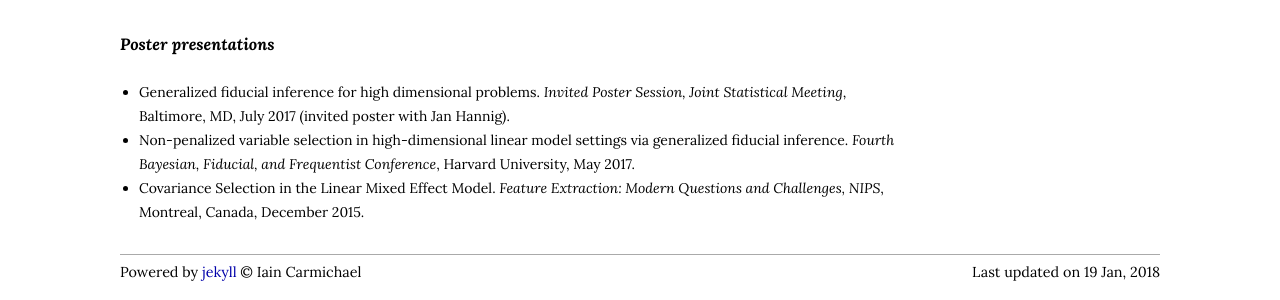
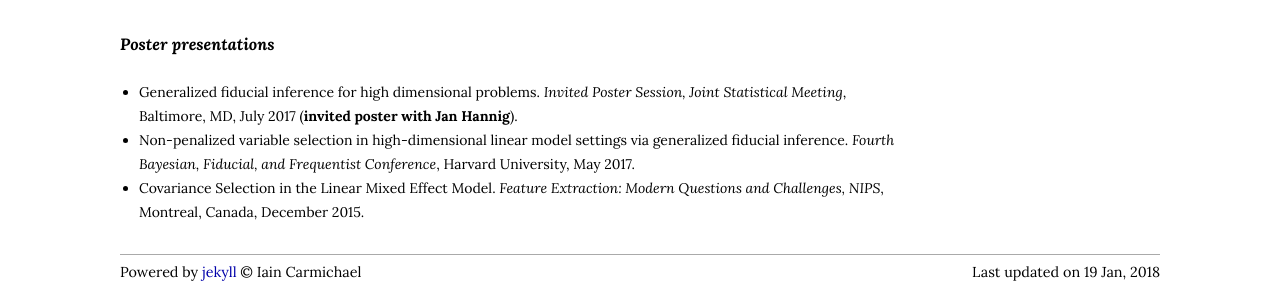
Before and after one commit to jonathanpw/jonathanpw.github.io, a Jekyll site: the page built from research.html, in a window 1280 px wide. Shown: the part 608-908 px from the top of the page. Built offline with Jekyll 4.4.1, drawn with Linux system fonts in a browser that asks for light colours.

Commit message:
initialChanges

```diff
--- a/research.html
+++ b/research.html
@@ -29,7 +29,7 @@ title: Jonathan P Williams | Research
 <h3><i>Poster presentations</i></h3>
 <br>
 <ul>
-    <li> Generalized fiducial inference for high dimensional problems. <i>Invited Poster Session, Joint Statistical Meeting</i>, Baltimore, MD, July 2017 (invited poster with Jan Hannig).</li>
+    <li> Generalized fiducial inference for high dimensional problems. <i>Invited Poster Session, Joint Statistical Meeting</i>, Baltimore, MD, July 2017 (<b>invited poster with Jan Hannig</b>).</li>
 	<li> Non-penalized variable selection in high-dimensional linear model settings via generalized fiducial inference. <i>Fourth Bayesian, Fiducial, and Frequentist Conference</i>, Harvard University, May 2017.</li>
 	<li> Covariance Selection in the Linear Mixed Effect Model. <i>Feature Extraction: Modern Questions and Challenges, NIPS</i>, Montreal, Canada, December 2015.</li>
 </ul>
```
